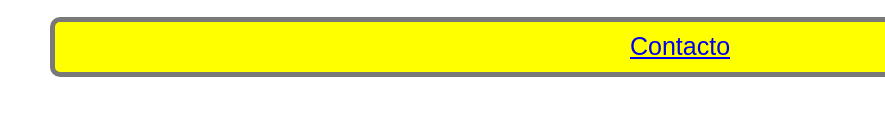
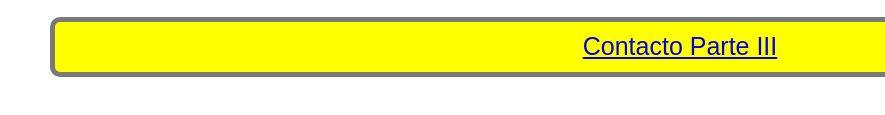
Before and after one commit to 10038-caarrieta/Actividadindividual01, a plain HTML site: page index.html in a window 1280 px wide. Shown: the part 603-718 px from the top of the page, 0-885 px from the left. Drawn offline with Linux system fonts and the light colour scheme.

Commit message:
Update index.html

```diff
--- a/index.html
+++ b/index.html
@@ -63,7 +63,7 @@
       <!-- footer (Rectangle) -->
          <div id="footer" class="Texto">
 
-             <a href="FormContacto.html" target="_blank">Contacto</a>
+             <a href="FormContacto.html" target="_blank">Contacto Parte III </a>
 			 <!-- <a href="./Solucion/Parte_III/FormContacto.html" target="_blank">Contacto</a> -->
 
          </div>
```
